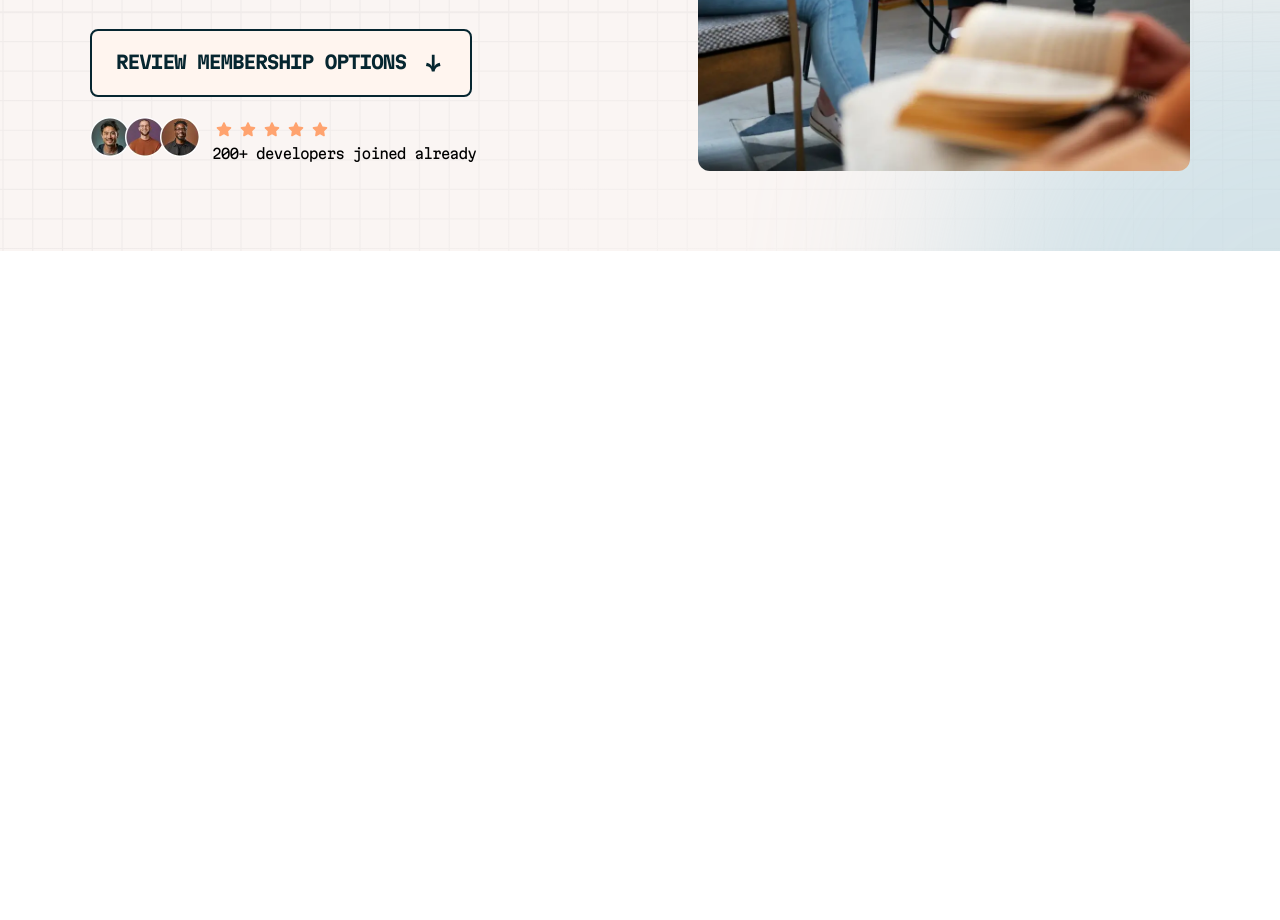
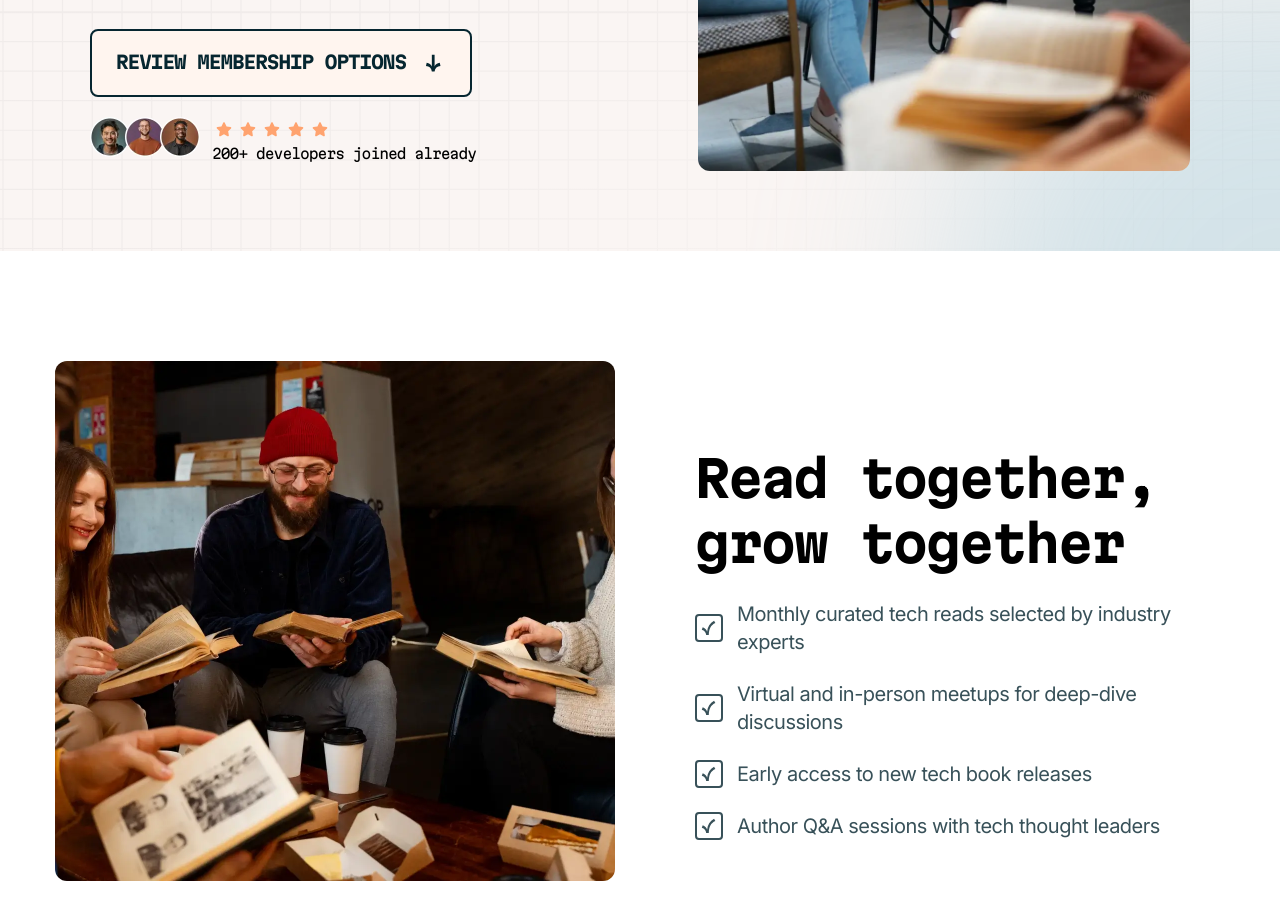
Before and after one commit to Ayubee/techbook, a plain HTML site: page index.html in a window 1280 px wide. Shown: the part 536-1456 px from the top of the page. Before the commit the page ends 800 px from the top, so only its background shows below. Drawn offline with Linux system fonts and the light colour scheme.

Commit message:
add home page layout with responsive styles and image handling

```diff
--- a/index.html
+++ b/index.html
@@ -105,7 +105,87 @@
     </header>
     <!-- HEADER END -->
     <!-- MAIN START -->
-    <main class="main"></main>
+    <main class="main">
+      <section class="page">
+        <div class="page__container container">
+
+          <source
+          srcset="./src/images/image-read-together-desktop.webp"
+          media="(max-width: 375px)"
+        />
+        <source
+          srcset="./src/images/image-read-together-desktop.webp"
+          media="(max-width: 850px)"
+        />
+        <img
+        class="page__container__images"
+        src="./src/images/image-read-together-desktop.webp"
+        alt=""
+        width="560"
+        height="520"
+      />
+      </picture>
+
+
+
+          <div class="page__content">
+            <h2 class="page__title text-preset-2">
+              Read together, grow together
+            </h2>
+            <div class="page__box">
+              <ul class="page__list">
+                <li class="page__item">
+                  <img
+                    src="./src/images/icon-check.svg"
+                    alt=""
+                    width="28"
+                    height="28"
+                  />
+                  <span class="page__item__text text-preset-5"
+                    >Monthly curated tech reads selected by industry
+                    experts</span
+                  >
+                </li>
+                <li class="page__item">
+                  <img
+                    src="./src/images/icon-check.svg"
+                    alt=""
+                    width="28"
+                    height="28"
+                  />
+                  <span class="page__item__text text-preset-5"
+                    >Virtual and in-person meetups for deep-dive
+                    discussions</span
+                  >
+                </li>
+                <li class="page__item">
+                  <img
+                    src="./src/images/icon-check.svg"
+                    alt=""
+                    width="28"
+                    height="28"
+                  />
+                  <span class="page__item__text text-preset-5"
+                    >Early access to new tech book releases</span
+                  >
+                </li>
+                <li class="page__item">
+                  <img
+                    src="./src/images/icon-check.svg"
+                    alt=""
+                    width="28"
+                    height="28"
+                  />
+                  <span class="page__item__text text-preset-5"
+                    >Author Q&A sessions with tech thought leaders</span
+                  >
+                </li>
+              </ul>
+            </div>
+          </div>
+        </div>
+      </section>
+    </main>
     <!-- MAIN END -->
     <!-- FOOTER START -->
     <footer class="footer"></footer>
--- a/scss/base/_reset.scss
+++ b/scss/base/_reset.scss
@@ -30,6 +30,7 @@ a {
 img {
   object-fit: cover;
   display: flex;
+  // border-radius: 12px;
 }
 
 body {
--- a/scss/pages/_home.scss
+++ b/scss/pages/_home.scss
@@ -0,0 +1,54 @@
+.page {
+  padding-top: 11rem;
+  padding-bottom: 11rem;
+}
+
+.page__container {
+  display: flex;
+  justify-content: center;
+  align-items: center;
+}
+
+.page__container__images {
+  border-radius: 12px;
+}
+
+.page__content {
+  margin-left: 8rem;
+}
+.page__title {
+  margin-top: 4.4rem;
+  width: 100%;
+  min-width: 530px;
+}
+.page__box {
+  margin-top: 2.4rem;
+}
+.page__list {
+  display: flex;
+  flex-direction: column;
+  gap: 2.4rem;
+}
+.page__item {
+  width: 100%;
+  min-width: 400px;
+  display: flex;
+  align-items: center;
+  gap: 1.4rem;
+
+  img {
+    width: 28px;
+    height: 28px;
+  }
+}
+.page__item__text {
+  color: $neutral-700;
+}
+
+@media screen and (max-width: 850px) {
+  .page__container {
+    flex-direction: column;
+  }
+}
+@media screen and (max-width: 500px) {
+}
```
Also changed, not shown: styles/style.min.css, 1 other file.
